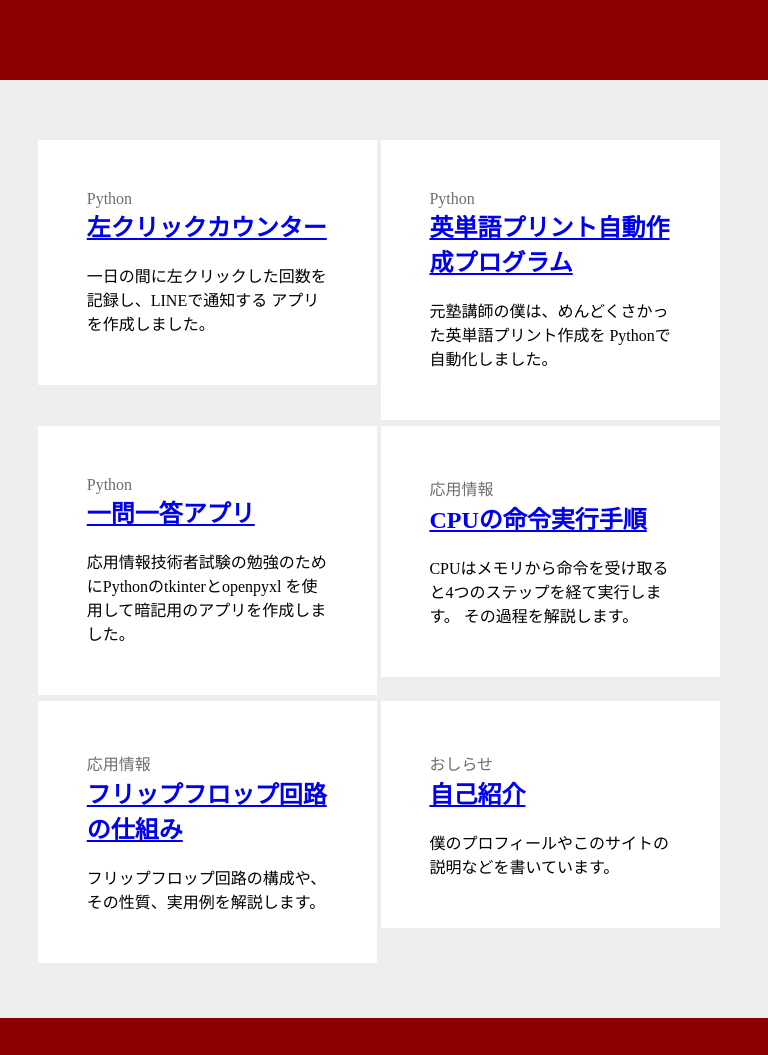
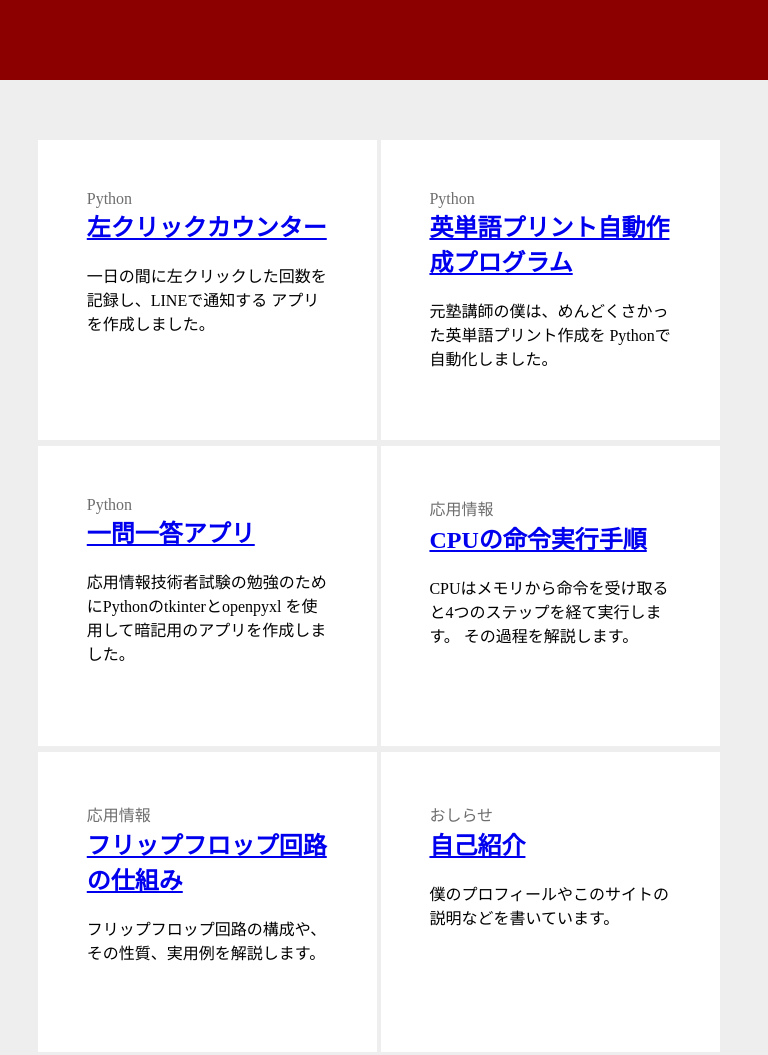
Before and after one commit to taoka8810/taoka8810.github.io, a plain HTML site: page index.html in a window 768 px wide. Shown: the top 1055 px of the page. Drawn offline with Linux system fonts and the light colour scheme.

Commit message:
Add files via upload

```diff
--- a/index.css
+++ b/index.css
@@ -39,8 +39,6 @@ footer{
         margin-top: 6px;
         width: 20%;
         height: 200px;
-
-
     }
 
     .category{
@@ -71,8 +69,7 @@ footer{
         padding: 50px 7%;
         margin-top: 6px;
         width: 35%;
-        height: 10%;
-
+        height: 200px;
     }
 
     .category{
```
